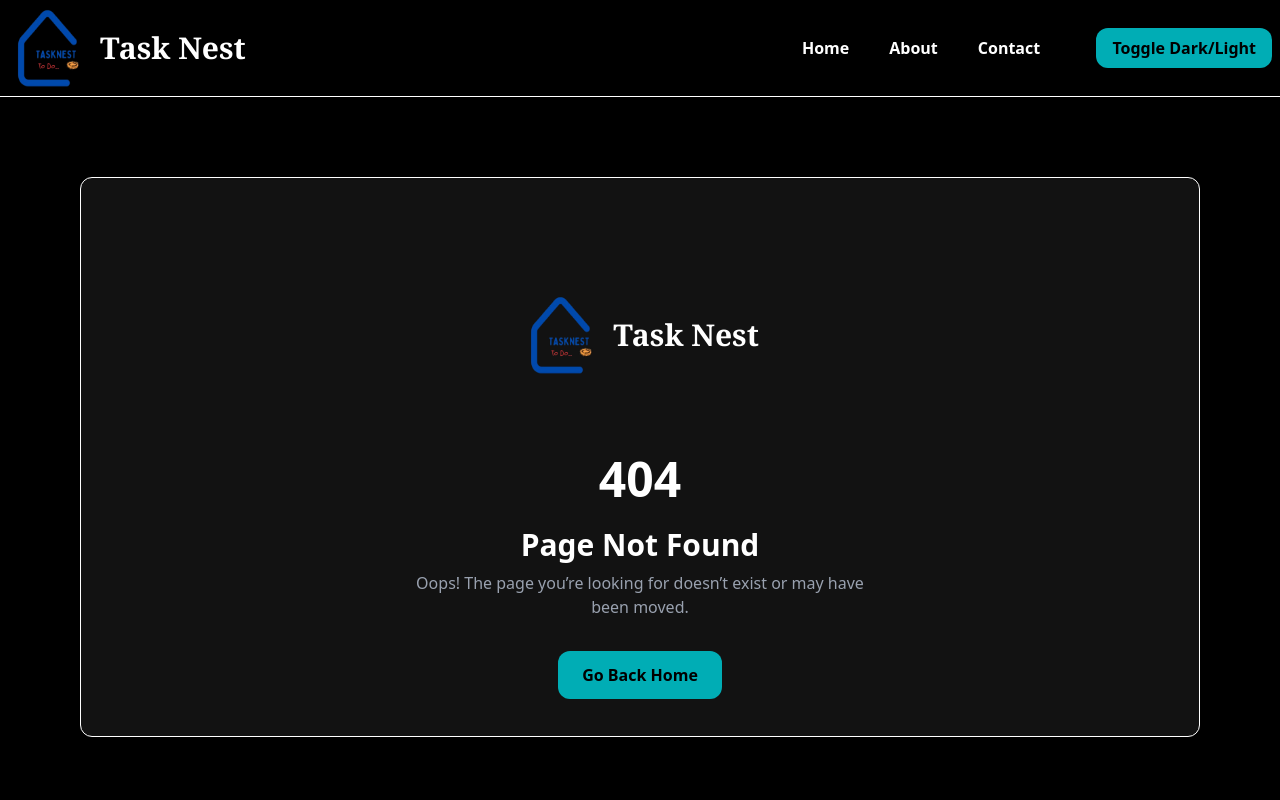
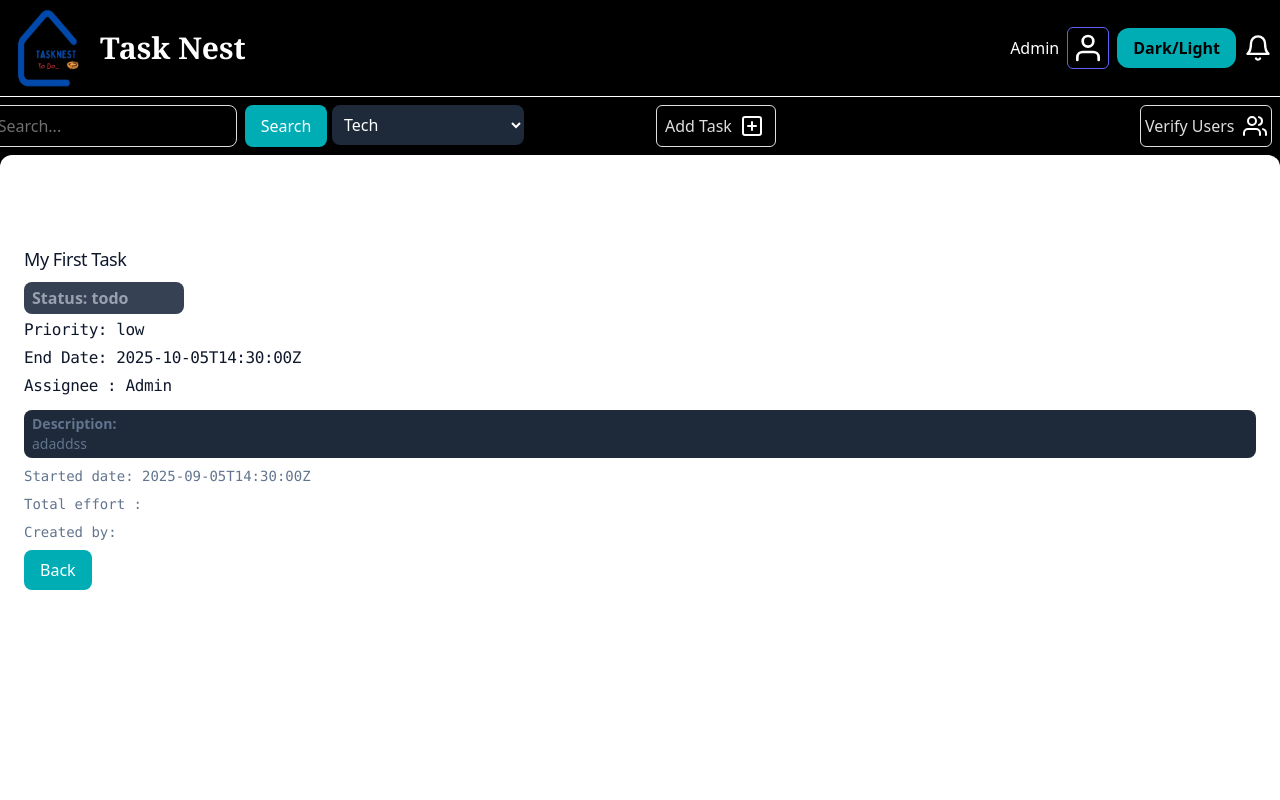
Before and after one commit to ajin-santhosh/tasknest, a React (Vite) app: page /admin/task/1 in a window 1280 px wide. Shown: the top 800 px of the page. Built offline with nearby package versions, Linux system fonts and the light colour scheme; data requests are answered from the project's data file.

Commit message:
creted a second  intial level

```diff
--- a/src/Admin/TaskCard.jsx
+++ b/src/Admin/TaskCard.jsx
@@ -12,15 +12,16 @@ function TaskCard({ task }) {
 };
 
   return (
-    <>
-     <div className="bg-white dark:bg-slate-900 rounded-xl px-6 py-8 ring-1 ring-slate-900/5 shadow-xl m-2 min-h-[250px] hover:bg-slate-800">
+    <><Link to={`task/${task.id}`}>
+
+     <div className="bg-white dark:bg-slate-900 rounded-xl px-6 py-8 ring-1 ring-slate-900/5 shadow-xl m-2 min-h-[250px] hover:bg-slate-800 transition cursor-pointer">
   <div className="flex justify-between items-start">
     <h3 className="text-slate-900 dark:text-white text-lg font-sans tracking-tight">
       {task.taskname}
     </h3>
-    <Link to="task">
+
       <img src={pen} alt="pen" className="w-6 h-6 cursor-pointer" />
-    </Link>
+
   </div>
 
   <hr className="my-2" />
@@ -54,7 +55,7 @@ function TaskCard({ task }) {
     Created by:
   </p>
 </div>
-
+</Link>
     </>
   );
 }
--- a/src/Admin/TaskCardBox.jsx
+++ b/src/Admin/TaskCardBox.jsx
@@ -3,8 +3,10 @@ import { useEffect, useState } from "react";
 import axios from "axios";
 import pen from "../assets/pen.svg";
 import { Link } from 'react-router-dom'
+import { useParams } from "react-router-dom";
 
 function TaskCardBox() {
+  let {id} = useParams()
   const statusColors = {
   todo: "text-gray-400",
   inprogress : "text-yellow-700",
@@ -15,10 +17,10 @@ function TaskCardBox() {
 
   useEffect(() => {
     axios
-      .get("http://localhost:5000/tasks/1")
+      .get(`http://localhost:5000/tasks/${id}`)
       .then((res) => setTask(res.data))
       .catch((err) => console.error("Error fetching task:", err));
-  }, []);
+  }, [id]);
 
   return (
     <>
--- a/src/main.jsx
+++ b/src/main.jsx
@@ -35,7 +35,7 @@ const router = createBrowserRouter([
     element :<AdminHeaderPage />,
     children: [
       {index: true, element : <AdminHome />},
-      {path:"task", element : <TaskCardBox />},
+      {path:"task/:id", element : <TaskCardBox />},
     ],
   }
 
```
